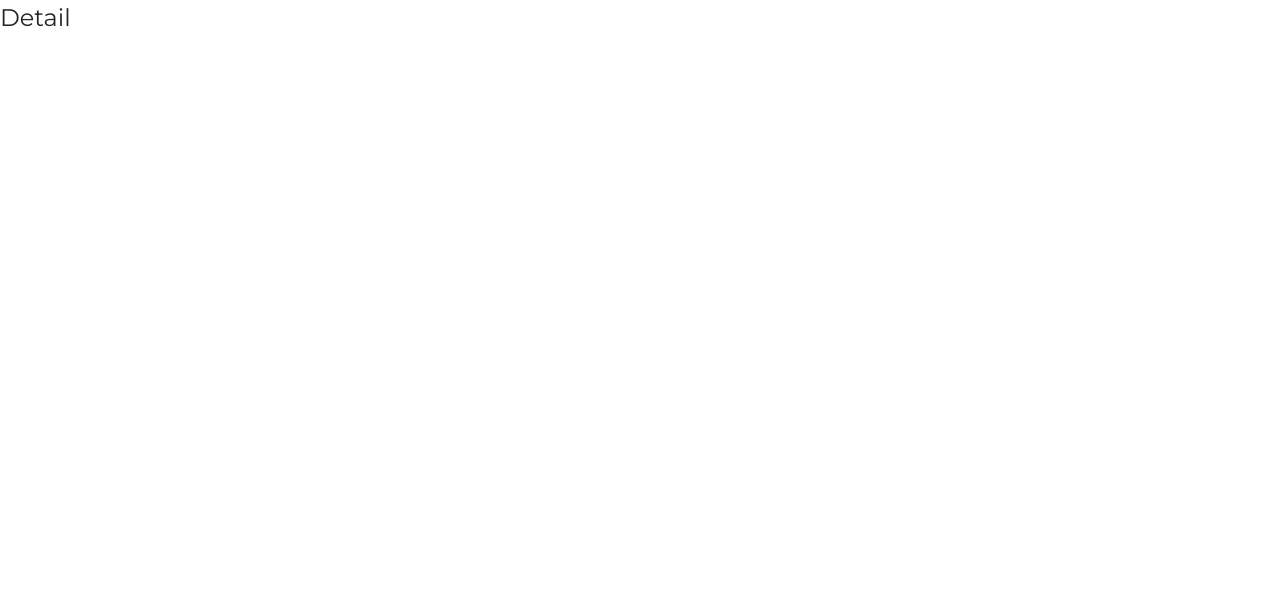
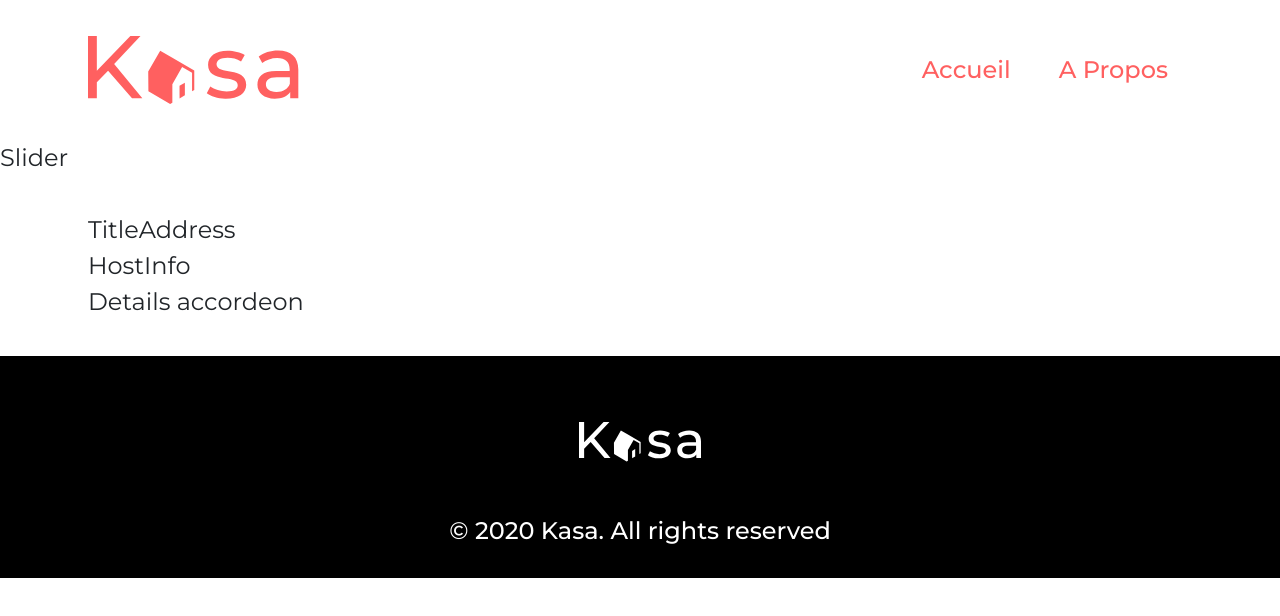
Before and after one commit to DylanJana/DylanJana-developpez_une_application_web_avec_react_et_react_router_durand_dylan, a React (Create React App) app in the folder developpez_une_application_web_react_et_react_router_durand_dylan/: page /lodging/0979876d in a window 1280 px wide. Shown: the top 616 px of the page. Built offline with nearby package versions, Linux system fonts and the light colour scheme.

Commit message:
mise en place de la page detail

```diff
--- a/developpez_une_application_web_react_et_react_router_durand_dylan/src/components/Detail/Detail.js
+++ b/developpez_une_application_web_react_et_react_router_durand_dylan/src/components/Detail/Detail.js
@@ -1,9 +1,55 @@
-import React from 'react'
+import React, { useEffect, useState } from "react";
+import { useParams } from "react-router-dom";
+import Header from "../Header/Header";
+import Footer from "../Footer/Footer";
+import Slider from "../Slider/Slider";
+import ListCards from "../../data.json";
+import TitleAddress from "../TitleAddress/TitleAddress";
+import HostInfo from "../HostInfo/HostInfo";
+import DetailAccordions from "../DetailAccordions/DetailAccordions";
+import Page404 from "../Page404/Page404";
 
-export default function Detail() {
+
+function Detail() {
+  const parameters = useParams();
+  const [card, setCard] = useState(null);
+
+  useEffect(() => {
+    ListCards.map((lodging) => {
+      if (lodging.id === parameters.lodgingid) {
+        setCard(lodging);
+      }
+    });
+  });
   return (
     <div>
-      Detail
+      {card !== null ? (
+        <>
+          <Header />
+          <div>
+            <Slider cardinfo={card} />
+            <div className="container my-4">
+              <div className="row">
+                <TitleAddress
+                  title={card.title}
+                  localisation={card.location}
+                  tags={card.tags}
+                />
+                <HostInfo hostinfo={card.host} rating={card.rating} />
+                <DetailAccordions
+                  equipmentProps={card.equipments}
+                  descriptionProps={card.description}
+                />
+              </div>
+            </div>
+          </div>
+          <Footer />
+        </>
+      ) : (
+        <Page404 />
+      )}
     </div>
-  )
+  );
 }
+
+export default Detail;
--- /dev/null
+++ b/developpez_une_application_web_react_et_react_router_durand_dylan/src/components/Slider/Slider.js
@@ -0,0 +1,11 @@
+import React, { Component } from 'react'
+
+export default class Slider extends Component {
+  render() {
+    return (
+      <div>
+        Slider
+      </div>
+    )
+  }
+}
```
Also changed, not shown: developpez_une_application_web_react_et_react_router_durand_dylan/src/components/Slider/slider.css (added).
